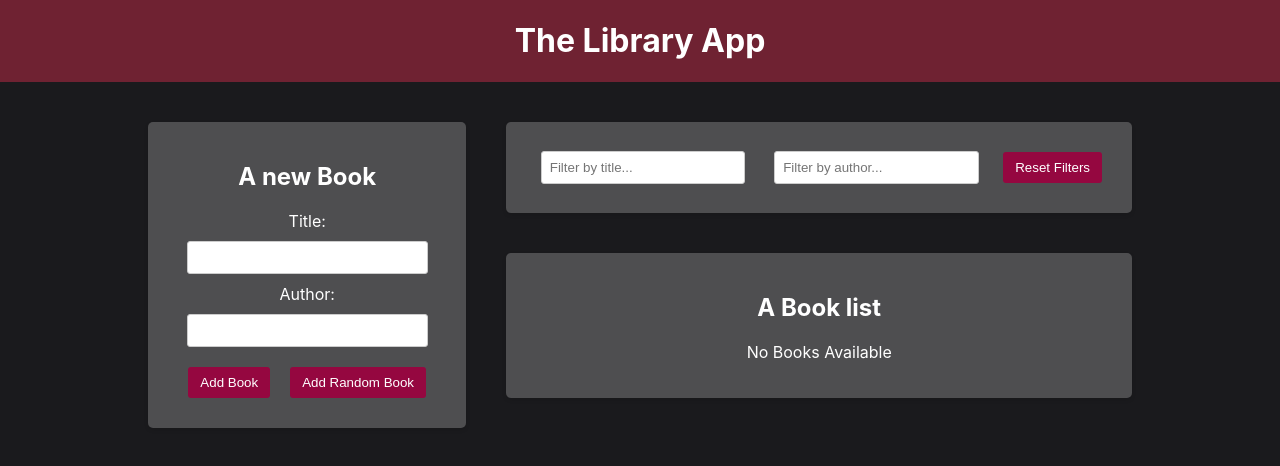
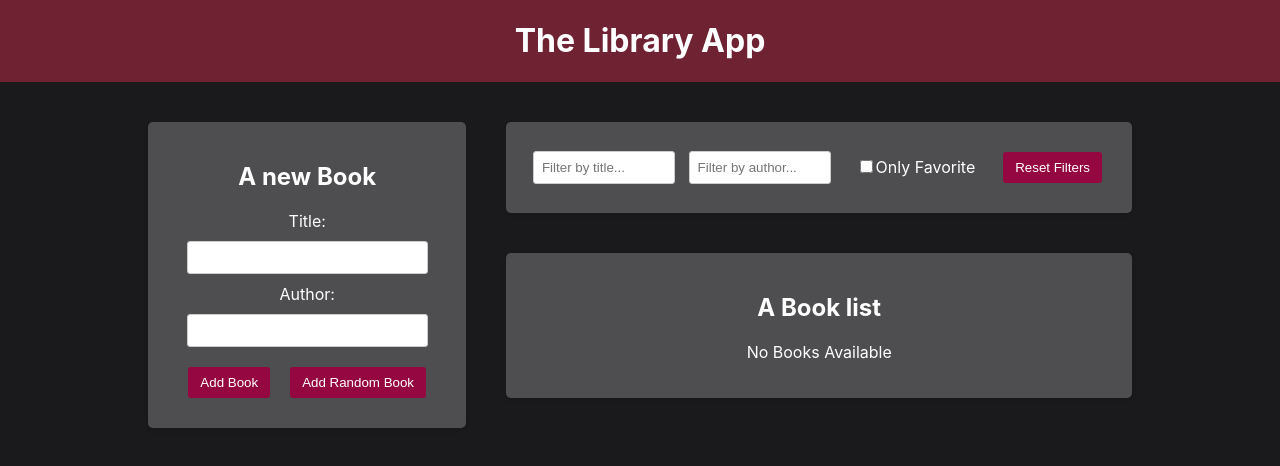
Before and after one commit to T1moQ/30-react-redux, a React (Vite) app in the folder frontend/: page / in a window 1280 px wide. Shown: the top 466 px of the page. Built offline with nearby package versions, Linux system fonts and the light colour scheme.

Commit message:
Only FAvorite filter added

```diff
--- a/frontend/src/components/BookList/BookList.jsx
+++ b/frontend/src/components/BookList/BookList.jsx
@@ -2,12 +2,13 @@ import { useDispatch, useSelector } from "react-redux";
 import { RiDeleteBin2Fill, RiStarLine, RiStarFill } from "react-icons/ri";
 import './BookList.css'
 import { deleteBook, toggleFavorite } from "../../redux/books/actionCreators";
-import { selectTitleFilter, selectAuthorFilter } from "../../redux/slices/filterSlice";
+import { selectTitleFilter, selectAuthorFilter, selectOnlyFavoriteFilter } from "../../redux/slices/filterSlice";
 
 const BookList = () => {
    const books = useSelector((state) => state.books)
    const titleFilter = useSelector(selectTitleFilter)
    const authorFilter = useSelector(selectAuthorFilter)
+   const onlyFavoriteFilter = useSelector(selectOnlyFavoriteFilter)
    const dispatch = useDispatch()
 
    const deleteHandler = (id) => {
@@ -21,7 +22,8 @@ const BookList = () => {
    const filteredBooks = books.filter((el) => {
       const matchesTitle = el.title.toLowerCase().includes(titleFilter.toLowerCase())
       const matchesAuthor = el.author.toLowerCase().includes(authorFilter.toLowerCase())
-      return matchesAuthor && matchesTitle
+      const matchesFavorite = onlyFavoriteFilter ? el.isFavorite : true
+      return matchesAuthor && matchesTitle && matchesFavorite
    })
 
    return (
--- a/frontend/src/components/Filter/Filter.css
+++ b/frontend/src/components/Filter/Filter.css
@@ -14,6 +14,11 @@
    padding: 8px;
    border: 1px solid #ccc;
    border-radius: 3px;
+}
+
+.filter input[type='checkbox'] {
+   cursor: pointer;
+   background-color: #950740;
 }
 
 .filter button {
--- a/frontend/src/components/Filter/Filter.jsx
+++ b/frontend/src/components/Filter/Filter.jsx
@@ -3,8 +3,10 @@ import './Filter.css'
 import {
    selectTitleFilter,
    selectAuthorFilter,
+   selectOnlyFavoriteFilter,
    setTitleFilter,
    setAuthorFilter,
+   setOnlyFavorite,
    resetFilter
 } from '../../redux/slices/filterSlice'
 
@@ -13,6 +15,7 @@ const Filter = () => {
    const dispatch = useDispatch()
    const titleFilter = useSelector(selectTitleFilter)
    const authorFilter = useSelector(selectAuthorFilter)
+   const onlyFavoriteFilter = useSelector(selectOnlyFavoriteFilter)
 
    const filterChangeHandler = (event) => {
       dispatch(setTitleFilter(event.target.value))
@@ -20,6 +23,10 @@ const Filter = () => {
 
    const authorfilterChangeHandler = (event) => {
       dispatch(setAuthorFilter(event.target.value))
+   }
+
+   const onlyFavoriteChangeHandler = () => {
+      dispatch(setOnlyFavorite())
    }
 
    const resetFilterHandler = () => {
@@ -43,6 +50,15 @@ const Filter = () => {
                   placeholder='Filter by author...'
                   onChange={authorfilterChangeHandler} />
             </div>
+            <div className="filter-group">
+               <label>
+                  <input
+                     type="checkbox"
+                     checked={onlyFavoriteFilter}
+                     onChange={onlyFavoriteChangeHandler} />
+                  Only Favorite
+               </label>
+            </div>
             <button type='button' onClick={resetFilterHandler}>Reset Filters</button>
          </div>
       </div>
--- a/frontend/src/redux/slices/filterSlice.js
+++ b/frontend/src/redux/slices/filterSlice.js
@@ -2,7 +2,8 @@ import { createSlice } from '@reduxjs/toolkit'
 
 const initialState = {
    title: '',
-   author: ''
+   author: '',
+   onlyFavorite: false,
 }
 
 const filterSlice = createSlice({
@@ -15,16 +16,21 @@ const filterSlice = createSlice({
       setAuthorFilter: (state, action) => {
          state.author = action.payload
       },
+      setOnlyFavorite: (state) => {
+         state.onlyFavorite = !state.onlyFavorite
+      },
       resetFilter: () => {
          return initialState
       },
    },
 })
 
-export const { setTitleFilter, setAuthorFilter, resetFilter } = filterSlice.actions
+export const { setTitleFilter, setAuthorFilter, setOnlyFavorite,resetFilter } = filterSlice.actions
 
 export const selectTitleFilter = (state) => state.filter.title
 
 export const selectAuthorFilter = (state) => state.filter.author
 
+export const selectOnlyFavoriteFilter = (state) => state.filter.onlyFavorite
+
 export default filterSlice.reducer
```
